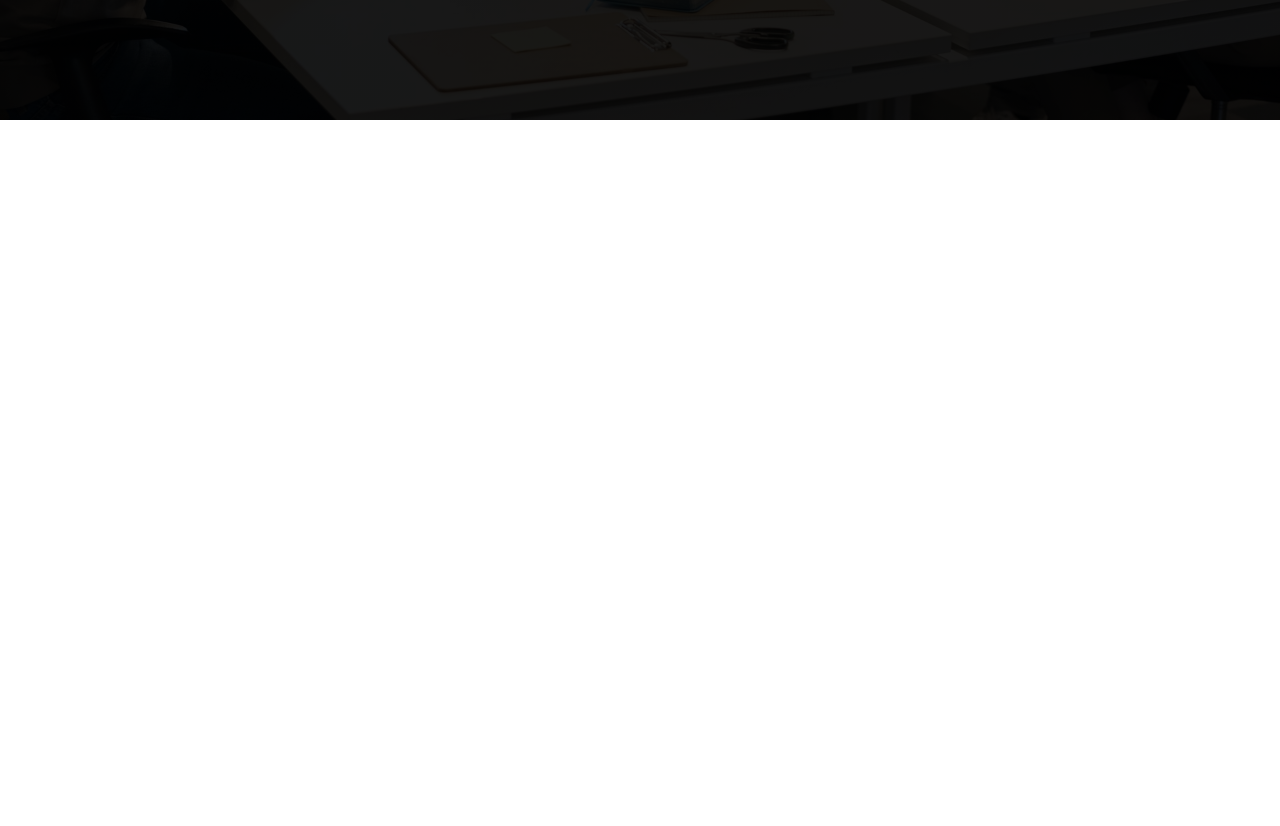
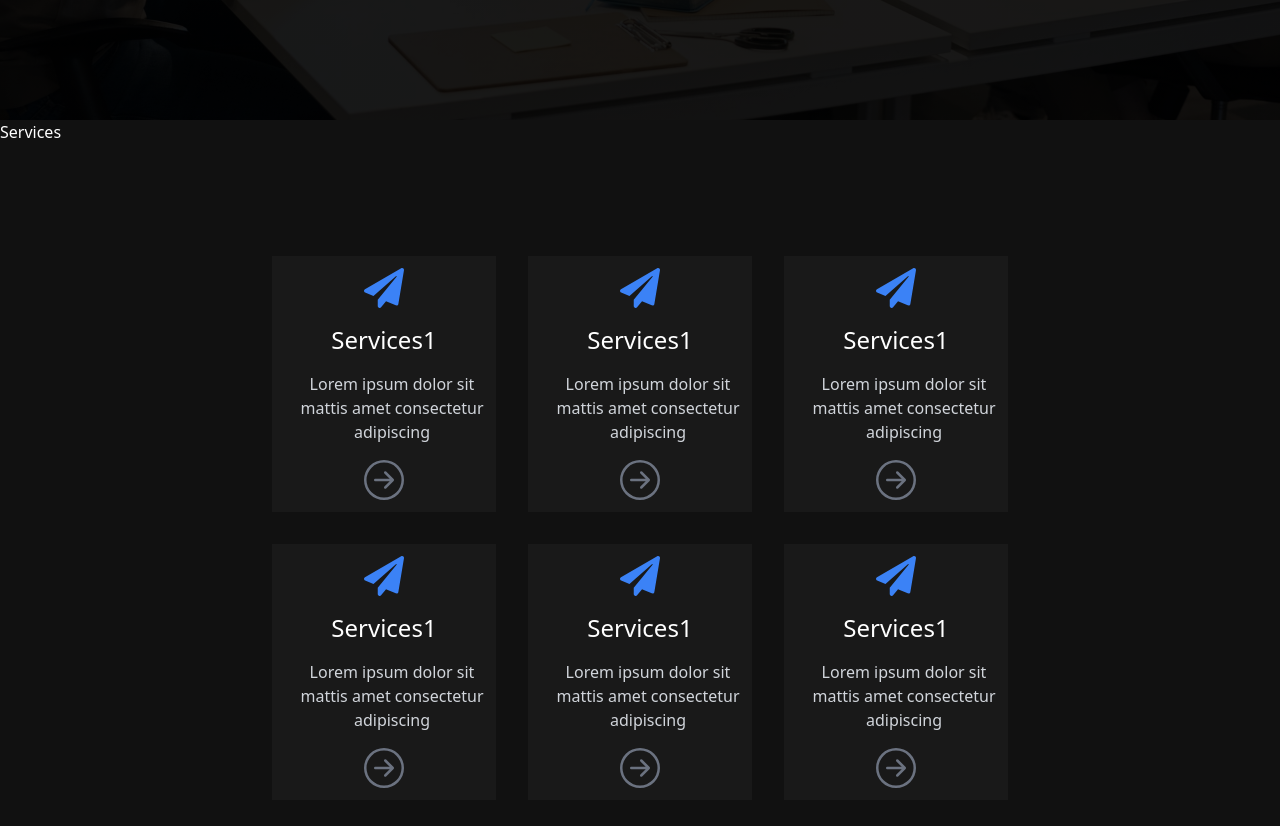
Before and after one commit to Aimeeumuhoza/SolnHb, a React (Create React App) app: page / in a window 1280 px wide. Shown: the part 680-1506 px from the top of the page. Before the commit the page ends 800 px from the top, so only its background shows below. Built offline with nearby package versions, Linux system fonts and the light colour scheme.

Commit message:
Add Services component

```diff
--- a/src/App.js
+++ b/src/App.js
@@ -2,11 +2,13 @@
 import './App.css';
 import Navbar from '../src/components/Navbar/Navbar';
 import Content from './components/Header/content';
+import Services from './components/Services/Services';
 function App() {
   return (
     <div >
      <Navbar/>
       <Content/>
+      <Services/>
     </div>
   );
 }
--- /dev/null
+++ b/src/components/Services/Services.jsx
@@ -0,0 +1,55 @@
+import React from 'react';
+import { BsArrowRightCircle } from "react-icons/bs";
+import { FaPaperPlane, FaEdit, FaRocket, FaShoppingCart, FaFileAlt, FaPhoneAlt, FaEnvelopeOpen, FaMapMarkerAlt } from "react-icons/fa";
+import { BiDollarCircle } from "react-icons/bi";
+function Services() {
+    return (
+        <div className='bg-bg h-screen'>
+            <h1 className='text-white'>Services</h1>
+            <div className='flex flex-col justify-center items-center mt-24 '>
+                <div className='flex flex-row w-3/5'>
+                    <div className='flex text-white w-2/5 h-64 bg-bg1 m-4 justify-center items-center flex-col'>
+                        <FaPaperPlane className='text-blue-500 mb-4' size={40} />
+                        <h1 className='text-white text-2xl mb-4'>Services1</h1>
+                        <h2 className='text-gray-300 ml-4 mb-4 text-center'>Lorem ipsum dolor sit mattis amet consectetur adipiscing</h2>
+                        <BsArrowRightCircle className='text-gray-500' size={40} />
+                    </div>
+                    <div className='flex text-white w-2/5 h-64 bg-bg1 m-4 justify-center items-center flex-col'>
+                        <FaPaperPlane className='text-blue-500 mb-4' size={40} />
+                        <h1 className='text-white text-2xl mb-4'>Services1</h1>
+                        <h2 className='text-gray-300 ml-4 mb-4 text-center'>Lorem ipsum dolor sit mattis amet consectetur adipiscing</h2>
+                        <BsArrowRightCircle className='text-gray-500' size={40} />
+                    </div>
+                    <div className='flex text-white w-2/5 h-64 bg-bg1 m-4 justify-center items-center flex-col'>
+                        <FaPaperPlane className='text-blue-500 mb-4' size={40} />
+                        <h1 className='text-white text-2xl mb-4'>Services1</h1>
+                        <h2 className='text-gray-300 ml-4 mb-4 text-center'>Lorem ipsum dolor sit mattis amet consectetur adipiscing</h2>
+                        <BsArrowRightCircle className='text-gray-500' size={40} />
+                    </div>
+                </div>
+                <div className='flex flex-row w-3/5'>
+                <div className='flex text-white w-2/5 h-64 bg-bg1 m-4 justify-center items-center flex-col'>
+                        <FaPaperPlane className='text-blue-500 mb-4' size={40} />
+                        <h1 className='text-white text-2xl mb-4'>Services1</h1>
+                        <h2 className='text-gray-300 ml-4 mb-4 text-center'>Lorem ipsum dolor sit mattis amet consectetur adipiscing</h2>
+                        <BsArrowRightCircle className='text-gray-500' size={40} />
+                    </div>
+                    <div className='flex text-white w-2/5 h-64 bg-bg1 m-4 justify-center items-center flex-col'>
+                        <FaPaperPlane className='text-blue-500 mb-4' size={40} />
+                        <h1 className='text-white text-2xl mb-4'>Services1</h1>
+                        <h2 className='text-gray-300 ml-4 mb-4 text-center'>Lorem ipsum dolor sit mattis amet consectetur adipiscing</h2>
+                        <BsArrowRightCircle className='text-gray-500' size={40} />
+                    </div>
+                    <div className='flex text-white w-2/5 h-64 bg-bg1 m-4 justify-center items-center flex-col'>
+                        <FaPaperPlane className='text-blue-500 mb-4' size={40} />
+                        <h1 className='text-white text-2xl mb-4'>Services1</h1>
+                        <h2 className='text-gray-300 ml-4 mb-4 text-center'>Lorem ipsum dolor sit mattis amet consectetur adipiscing</h2>
+                        <BsArrowRightCircle className=' text-gray-500' size={40} />
+                    </div>
+                </div>
+            </div>
+        </div>
+    );
+}
+
+export default Services;
--- a/tailwind.config.js
+++ b/tailwind.config.js
@@ -9,7 +9,8 @@ module.exports = {
         primary: "#DA091F",
         primaryHover: "#ea3c4f",
         secondary: "#173B3F",
-        gb: "#000000",
+        bg: "#111111",
+        bg1:"#191919",
         title:"#569DD8"
       }
     },
```
